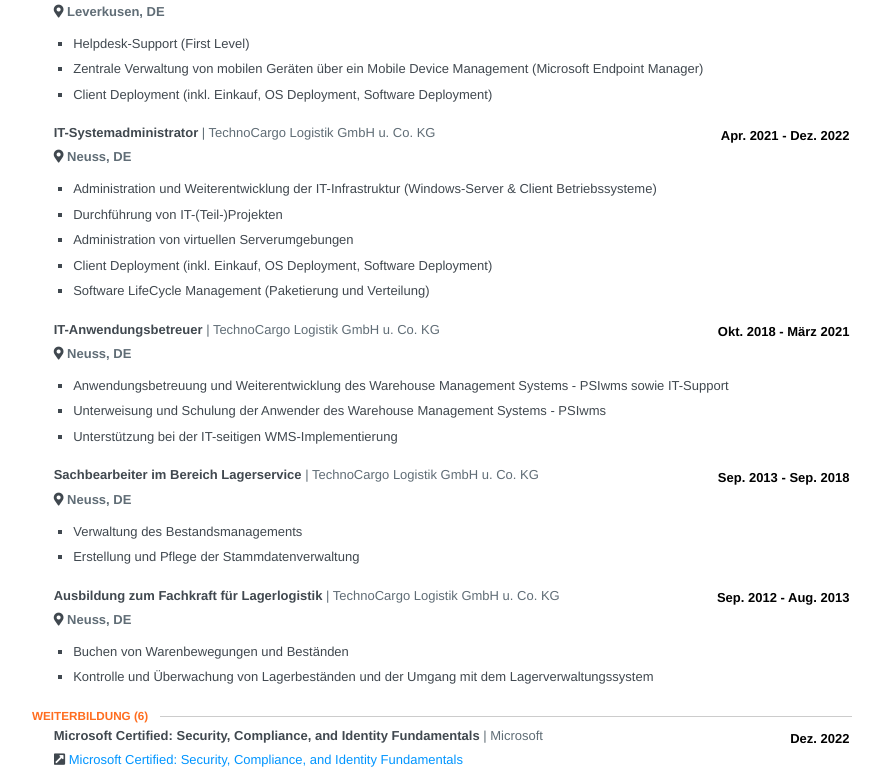
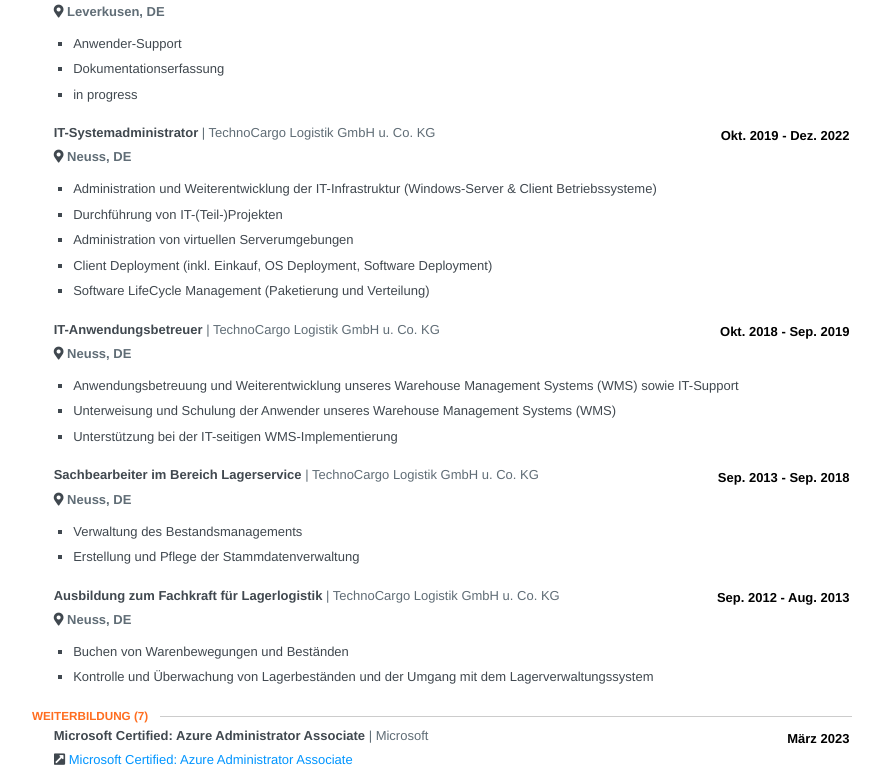
Before and after one commit to kakashi1987/cv, a plain HTML site: page index.html in a window 1280 px wide. Shown: the part 217-997 px from the top of the page, without its empty margins (198-1081 px from the left). Drawn offline with Linux system fonts and the light colour scheme.

Commit message:
Add new certification

```diff
--- a/index.html
+++ b/index.html
@@ -849,9 +849,9 @@ section .location {
           <span class="location">Leverkusen, DE</span>
            <div class="item" id="work-item">
             <ul class="highlights">
-              <li><p><p>Helpdesk-Support (First Level)</p></p></li>
-              <li><p><p>Zentrale Verwaltung von mobilen Geräten über ein Mobile Device Management (Microsoft Endpoint Manager)</p></p></li>
-              <li><p><p>Client Deployment (inkl. Einkauf, OS Deployment, Software Deployment)</p></p></li>
+              <li><p><p>Anwender-Support</p></p></li>
+              <li><p><p>Dokumentationserfassung</p></p></li>
+              <li><p><p>in progress</p></p></li>
             </ul>
           </div>
         </section>
@@ -860,7 +860,7 @@ section .location {
 
           <header class="clear">
             <div class="date">
-              <span class="startDate">Apr. 2021</span>
+              <span class="startDate">Okt. 2019</span>
               <span class="endDate">- Dez. 2022</span>
             </div>
             <div class="position">IT-Systemadministrator</div>
@@ -885,7 +885,7 @@ section .location {
           <header class="clear">
             <div class="date">
               <span class="startDate">Okt. 2018</span>
-              <span class="endDate">- März 2021</span>
+              <span class="endDate">- Sep. 2019</span>
             </div>
             <div class="position">IT-Anwendungsbetreuer</div>
             <div class="company">TechnoCargo Logistik GmbH u. Co. KG</div>
@@ -895,8 +895,8 @@ section .location {
           <span class="location">Neuss, DE</span>
            <div class="item" id="work-item">
             <ul class="highlights">
-              <li><p><p>Anwendungsbetreuung und Weiterentwicklung des Warehouse Management Systems - PSIwms sowie IT-Support</p></p></li>
-              <li><p><p>Unterweisung und Schulung der Anwender des Warehouse Management Systems - PSIwms</p></p></li>
+              <li><p><p>Anwendungsbetreuung und Weiterentwicklung unseres Warehouse Management Systems (WMS) sowie IT-Support</p></p></li>
+              <li><p><p>Unterweisung und Schulung der Anwender unseres Warehouse Management Systems (WMS)</p></p></li>
               <li><p><p>Unterstützung bei der IT-seitigen WMS-Implementierung</p></p></li>
             </ul>
           </div>
@@ -947,10 +947,39 @@ section .location {
     </section>
     <section class="section">
       <header>
-        <h2 class='section-title'>Weiterbildung <span class="item-count">(6)</span></h2>
+        <h2 class='section-title'>Weiterbildung <span class="item-count">(7)</span></h2>
       </header>
 
       <section id="education">
+        <section class="education-item">
+          <header class="clear">
+            <div class="date">
+              <span class="startDate">
+              März 2023
+              </span>
+            </div>
+            <div class="header-left">
+              <div class="area">
+                Microsoft Certified: Azure Administrator Associate
+              </div>
+              <div class="institution">
+                Microsoft
+              </div>
+            </div>
+          </header>
+
+
+
+          <div class="item">
+          <span class="url">
+            <span class="fas fa-external-link-square-alt"></span>
+            <a target="_blank" href="https://www.credly.com/badges/0f0c4e6b-06af-437e-b4c6-60f41ab13560">Microsoft Certified: Azure Administrator Associate</a>
+          </span>
+          </div>
+
+          <div class="item">
+          </div>
+        </section>
         <section class="education-item">
           <header class="clear">
             <div class="date">
@@ -1240,9 +1269,11 @@ section .location {
     			 			<ul class="keywords">
     				<li>Docker</li>
     				<li>Terraform</li>
+    				<li>Packer</li>
+    				<li>Vagrant</li>
     				<li>Ansible</li>
     				<li>GitLab</li>
-    				<li>Git</li>
+    				<li>Jenkins</li>
     			</ul>
     		</div>
     	</section>
```
